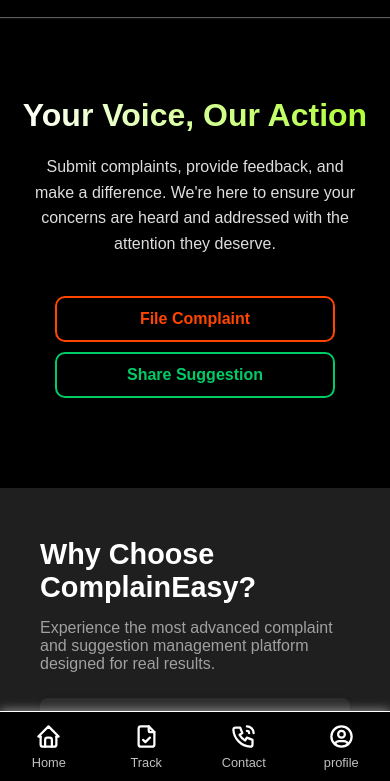
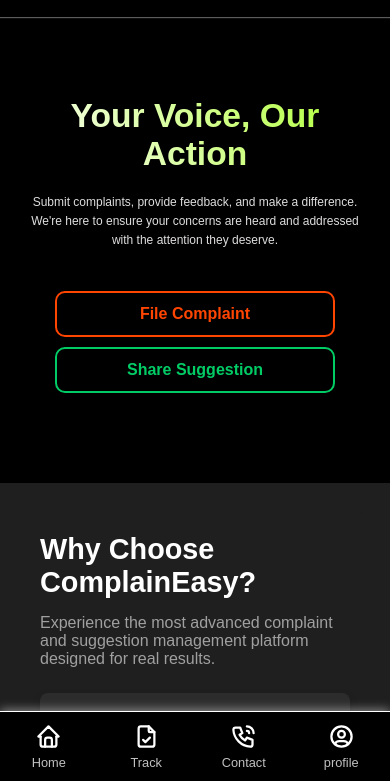
Before and after one commit to SohamSingh2007/collegeProject1, a plain HTML site: page index.html in a window 390 px wide. Shown: the part 63-844 px from the top of the page. Drawn offline with Linux system fonts and the light colour scheme; no server answers.

Commit message:
Initial commit

```diff
--- a/heroSection.css
+++ b/heroSection.css
@@ -74,14 +74,26 @@
     color: #fff;
 }
 
+@media (max-width: 1200px) {
+    .hero-section h1 {
+        font-size: 4.5rem;
+    }
+
+    .hero-section p {
+        font-size: 1.3rem;
+        max-width: 1200px;
+        padding: 0 10px;
+    }
+}
+
 /* Responsive */
 @media (max-width: 768px) {
     .hero-section h1 {
-        font-size: 2rem;
+        font-size: 2.1rem;
     }
 
     .hero-section p {
-        font-size: 1rem;
+        font-size: 0.75rem;
         max-width: 576px;
         padding: 0 10px;
     }
--- a/styleForMobile.css
+++ b/styleForMobile.css
@@ -17,7 +17,7 @@
         height: calc(100vh - 150px);
         flex-direction: column;
         /* height: max-content; */
-        background-color: red;
+        /* background-color: red; */
         position: relative;
         top: 80px;
         overflow-y: auto;
```
